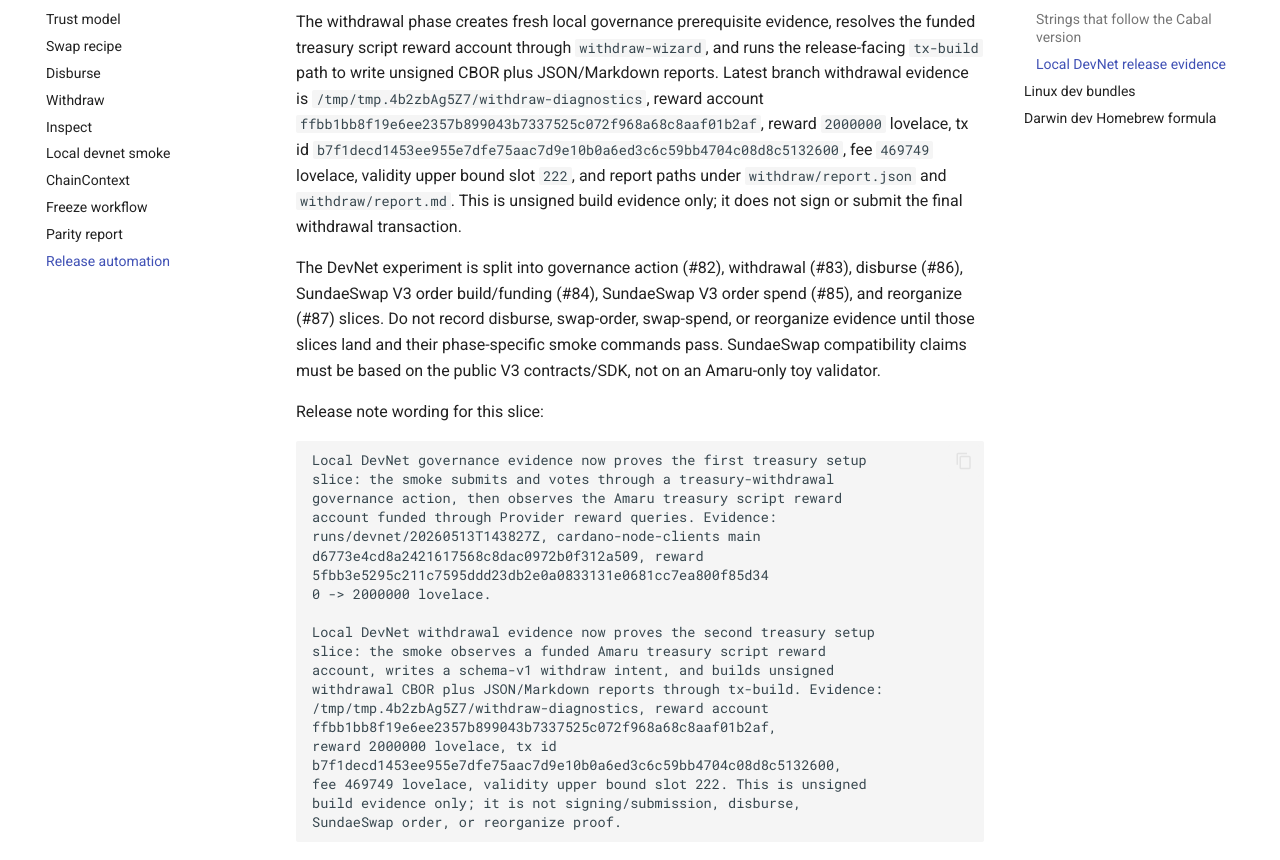
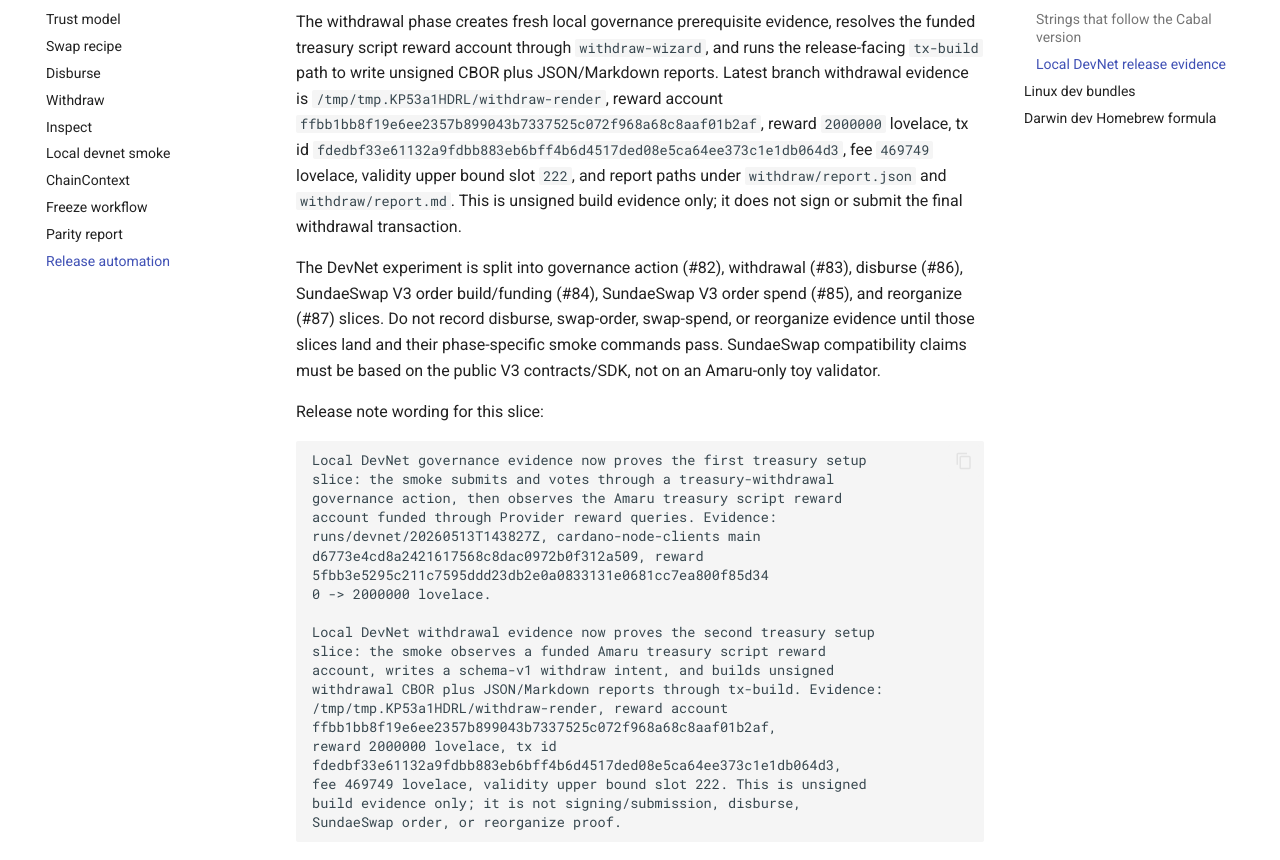
Before and after one commit to lambdasistemi/amaru-treasury-tx, an MkDocs documentation site: the page built from docs/release.md, in a window 1280 px wide and 1400 px high, scrolled down 2514 px. Shown: the part 170-1030 px from the top of the window. Built offline with MkDocs 1.6.1 and Material for MkDocs 9.7.7, drawn with Linux system fonts in a browser that asks for light colours; comment, search, counter and statistics services are not loaded.

Commit message:
fix(report): avoid public explorer links for devnet
Render DevNet and other custom-network reports without a Cardanoscan URL so local evidence does not imply a mainnet transaction.

Record the red/green unit proof and refresh the withdrawal docs to the latest live DevNet run.

```diff
--- a/docs/release.md
+++ b/docs/release.md
@@ -122,11 +122,11 @@
 evidence, resolves the funded treasury script reward account through
 `withdraw-wizard`, and runs the release-facing `tx-build` path to
 write unsigned CBOR plus JSON/Markdown reports. Latest branch
-withdrawal evidence is `/tmp/tmp.4b2zbAg5Z7/withdraw-diagnostics`,
+withdrawal evidence is `/tmp/tmp.KP53a1HDRL/withdraw-render`,
 reward account
 `ffbb1bb8f19e6ee2357b899043b7337525c072f968a68c8aaf01b2af`, reward
 `2000000` lovelace, tx id
-`b7f1decd1453ee955e7dfe75aac7d9e10b0a6ed3c6c59bb4704c08d8c5132600`,
+`fdedbf33e61132a9fdbb883eb6bff4b6d4517ded08e5ca64ee373c1e1db064d3`,
 fee `469749` lovelace, validity upper bound slot `222`, and report
 paths under `withdraw/report.json` and `withdraw/report.md`. This is
 unsigned build evidence only; it does not sign or submit the final
@@ -156,10 +156,10 @@
 slice: the smoke observes a funded Amaru treasury script reward
 account, writes a schema-v1 withdraw intent, and builds unsigned
 withdrawal CBOR plus JSON/Markdown reports through tx-build. Evidence:
-/tmp/tmp.4b2zbAg5Z7/withdraw-diagnostics, reward account
+/tmp/tmp.KP53a1HDRL/withdraw-render, reward account
 ffbb1bb8f19e6ee2357b899043b7337525c072f968a68c8aaf01b2af,
 reward 2000000 lovelace, tx id
-b7f1decd1453ee955e7dfe75aac7d9e10b0a6ed3c6c59bb4704c08d8c5132600,
+fdedbf33e61132a9fdbb883eb6bff4b6d4517ded08e5ca64ee373c1e1db064d3,
 fee 469749 lovelace, validity upper bound slot 222. This is unsigned
 build evidence only; it is not signing/submission, disburse,
 SundaeSwap order, or reorganize proof.
```
Also changed, not shown: CHANGELOG.md (+5 -2 lines), README.md (+2 -2 lines), docs/local-devnet-smoke.md (+2 -2 lines), llm/reviews/local-083-devnet-withdrawal/state.md (+1 -1 lines), specs/083-devnet-withdrawal/tasks.md (+3 -2 lines), 2 other files.
